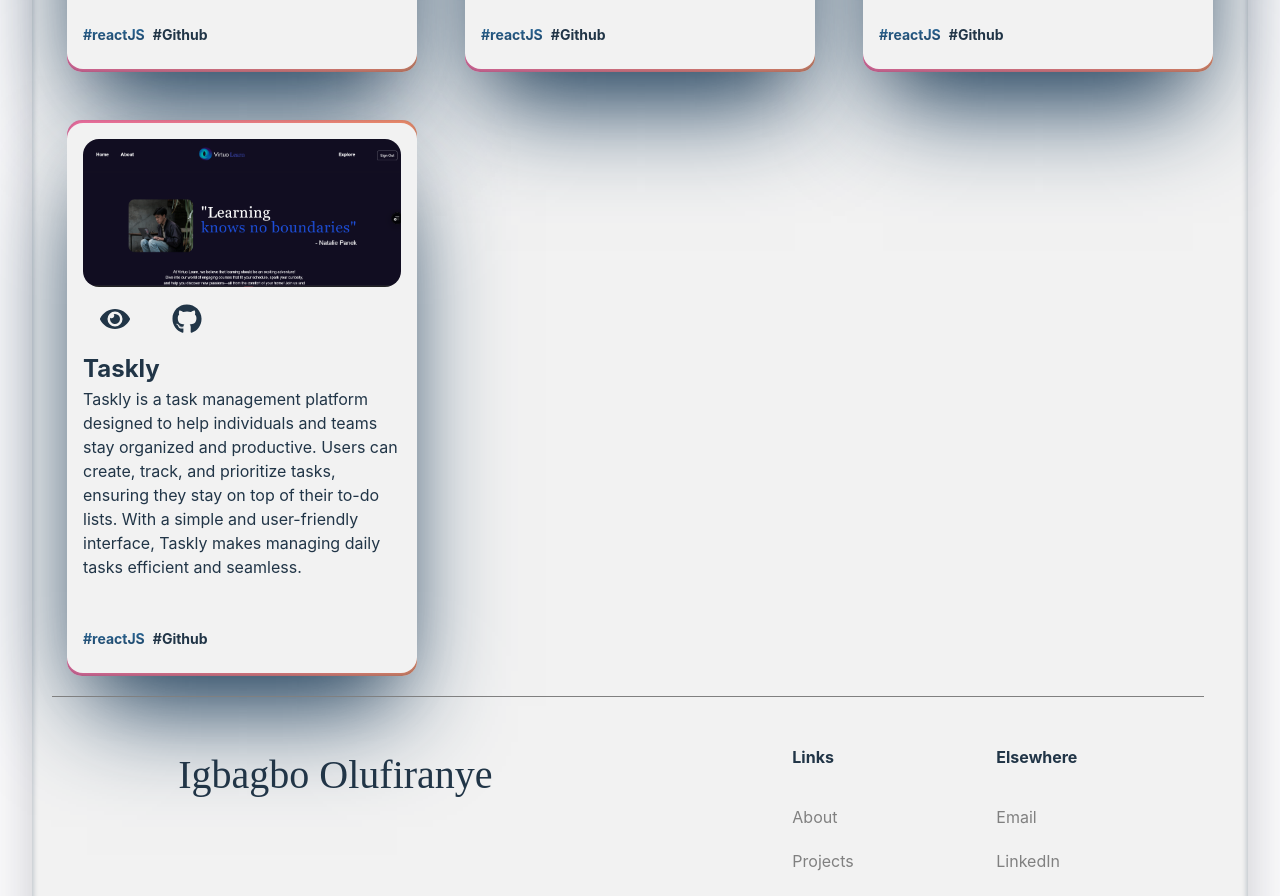
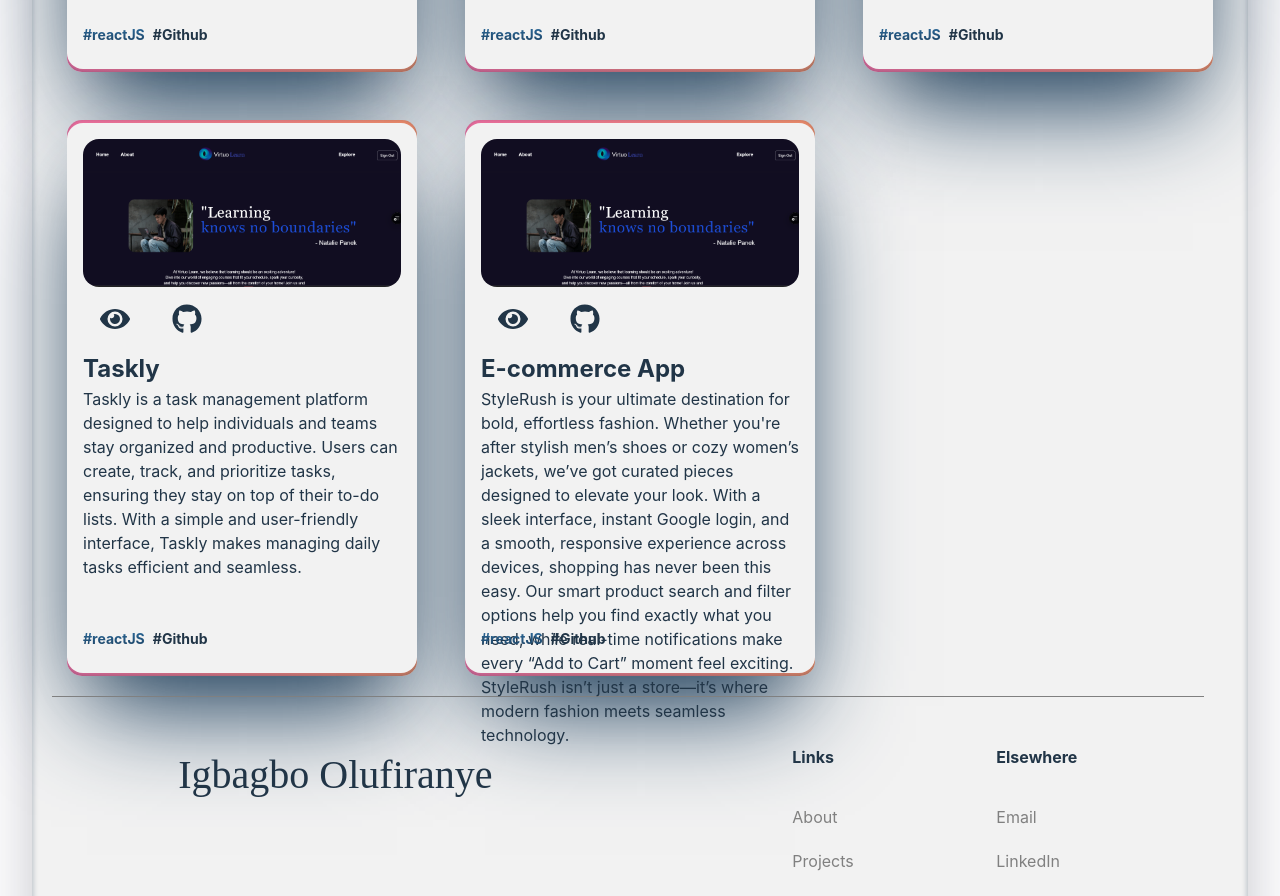
Before and after one commit to tlcgbo/Portfolio, a React (Vite) app: page /projects in a window 1280 px wide. Shown: the part 2280-3176 px from the top of the page. Built offline with nearby package versions, Linux system fonts and the light colour scheme.

Commit message:
let's go

```diff
--- a/src/assets/index.js
+++ b/src/assets/index.js
@@ -8,6 +8,7 @@ import blogg from "./blogg.png"
 import birth from "./birth.png"
 import virtuo from "./virtuo.png"
 import taskly from "./taskly.png"
+import shop from "./shop.png"
 
 export {
     bmi,
@@ -20,4 +21,5 @@ export {
     birth,
     virtuo,
     taskly,
+    shop
 }
--- a/src/constants/index.js
+++ b/src/constants/index.js
@@ -206,6 +206,22 @@ const projects = [
         live_preview_link: "https://github.com/tlcgbo/task-manager",
         source_code_link: "https://task-manager-three-puce-86.vercel.app/",
     },
+    {
+        name: "E-commerce App",
+        description: "StyleRush is your ultimate destination for bold, effortless fashion. Whether you're after stylish men’s shoes or cozy women’s jackets, we’ve got curated pieces designed to elevate your look. With a sleek interface, instant Google login, and a smooth, responsive experience across devices, shopping has never been this easy. Our smart product search and filter options help you find exactly what you need, while real-time notifications make every “Add to Cart” moment feel exciting. StyleRush isn’t just a store—it’s where modern fashion meets seamless technology.",
+        tags: [
+            {
+                name: "reactJS",
+                color: "blue-text-gradient",
+            },
+            {
+                name: "Github",
+            },
+        ],
+        image: virtuo,
+        live_preview_link: "https://github.com/tlcgbo/ecommerce-app",
+        source_code_link: "https://ecommerce-app-one-theta.vercel.app/",
+    },
 ]
 
 
```
Also changed, not shown: src/assets/shop.png (added).
